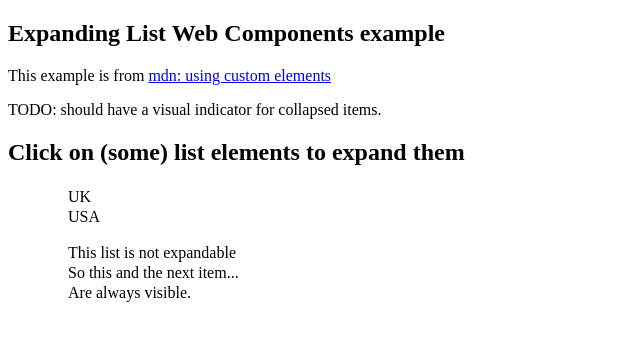
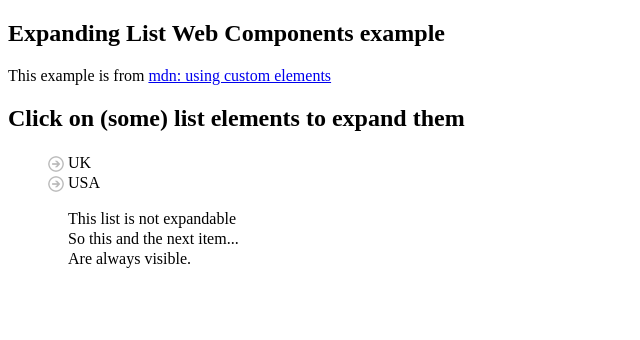
Before and after one commit to bdelacretaz/web-platform-experiments, a website: page web-components-testing/static/index.html in a window 1280 px wide. Shown: the whole page, without its empty margins (0-640 px from the left). Drawn offline with Linux system fonts and the light colour scheme.

Commit message:
Add missing images

```diff
--- a/web-components-testing/static/index.html
+++ b/web-components-testing/static/index.html
@@ -50,9 +50,6 @@
       <a href="https://developer.mozilla.org/en-US/docs/Web/Web_Components/Using_custom_elements">mdn: using custom
         elements</a>
     </p>
-    <p>
-      TODO: should have a visual indicator for collapsed items.
-    </p>
   </section>
   <section>
     <h2>Click on (some) list elements to expand them</h2>
```
Also changed, not shown: web-components-testing/static/img/down.png (added), web-components-testing/static/img/right.png (added).
